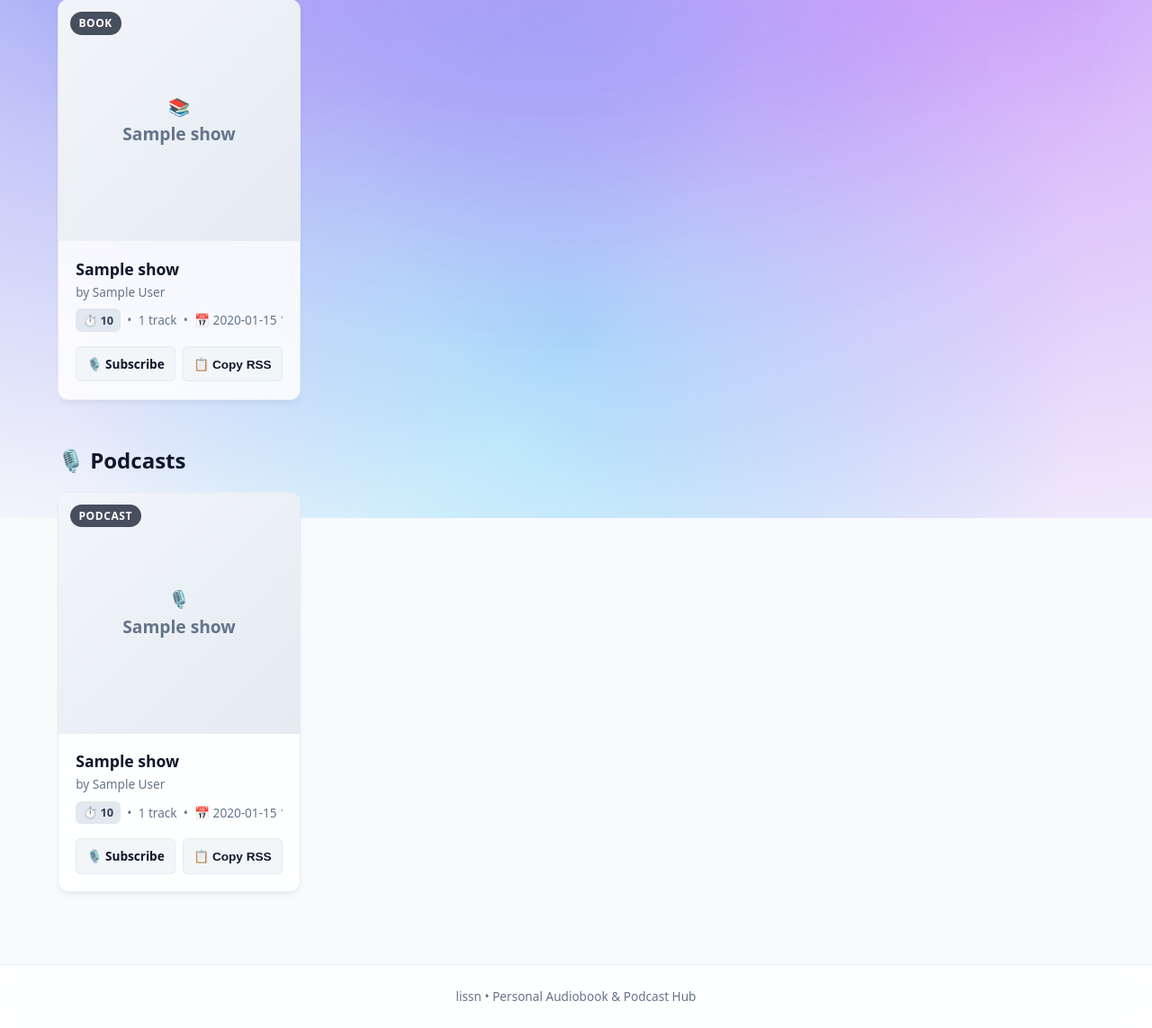
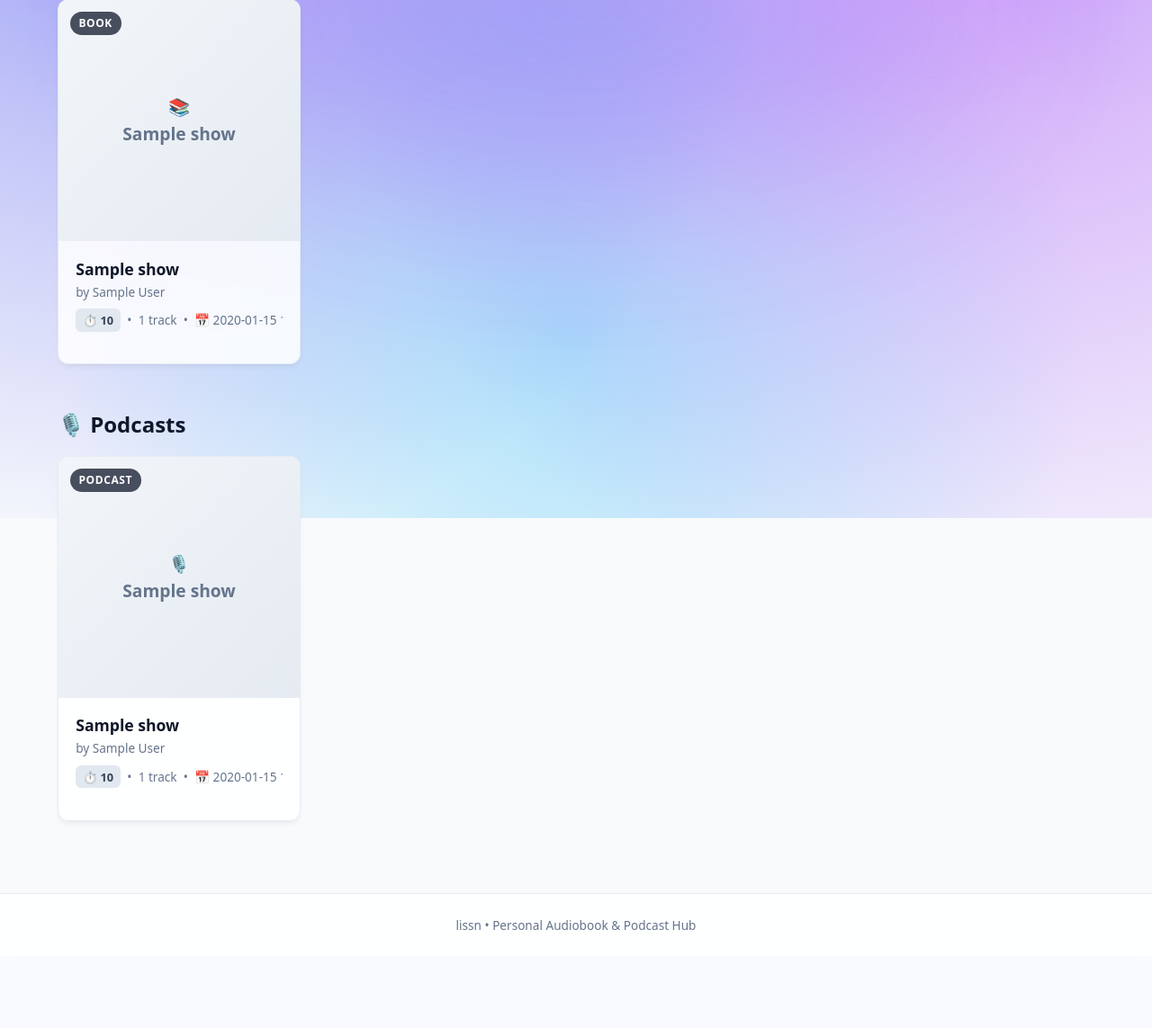
Before and after one commit to jakobbg/lissn, a FastAPI app: template src/lissn/templates/index.html in a window 1280 px wide. Shown: the part 224-1367 px from the top of the page at 90% size. After the commit the page ends 1258 px from the top, so only its background shows below. Run offline with FastAPI, Linux system fonts and the light colour scheme; the template is opened without the code that fills it: most values are stand-ins (such as "Sample title", 1, 10 or a date in 2020); some libraries are stand-ins or nearby versions.

Commit message:
🔥 UI: Remove Subscribe and Copy RSS buttons from main page show cards
- Removed .card-actions (Subscribe & Copy RSS buttons) from show cards in Books and Podcasts sections on index.html
- Kept Subscribe and Copy RSS buttons on show detail view (show.html)
- Updated automated integration tests in test_app.py to verify Subscribe & Copy RSS buttons are present on show page and absent from main page

```diff
--- a/src/lissn/templates/index.html
+++ b/src/lissn/templates/index.html
@@ -94,10 +94,6 @@
                   <span>•</span>
                   <span>📅 {{ show.fuzzy_added_date }}</span>
                 </div>
-                <div class="card-actions">
-                  <a href="podcast://{{ host_header }}/rss/{{ show.show_id }}" class="btn btn-secondary" title="Subscribe in podcast app">🎙️ Subscribe</a>
-                  <button type="button" class="btn btn-secondary js-copy-rss" data-rss-url="{{ base_url }}/rss/{{ show.show_id }}" title="Copy RSS Feed link">📋 Copy RSS</button>
-                </div>
               </div>
             </article>
           {% endfor %}
@@ -136,10 +132,6 @@
                   <span>{{ show.episode_count }} track{% if show.episode_count != 1 %}s{% endif %}</span>
                   <span>•</span>
                   <span>📅 {{ show.fuzzy_added_date }}</span>
-                </div>
-                <div class="card-actions">
-                  <a href="podcast://{{ host_header }}/rss/{{ show.show_id }}" class="btn btn-secondary" title="Subscribe in podcast app">🎙️ Subscribe</a>
-                  <button type="button" class="btn btn-secondary js-copy-rss" data-rss-url="{{ base_url }}/rss/{{ show.show_id }}" title="Copy RSS Feed link">📋 Copy RSS</button>
                 </div>
               </div>
             </article>
```
Also changed, not shown: tests/test_app.py (+20 -4 lines).
